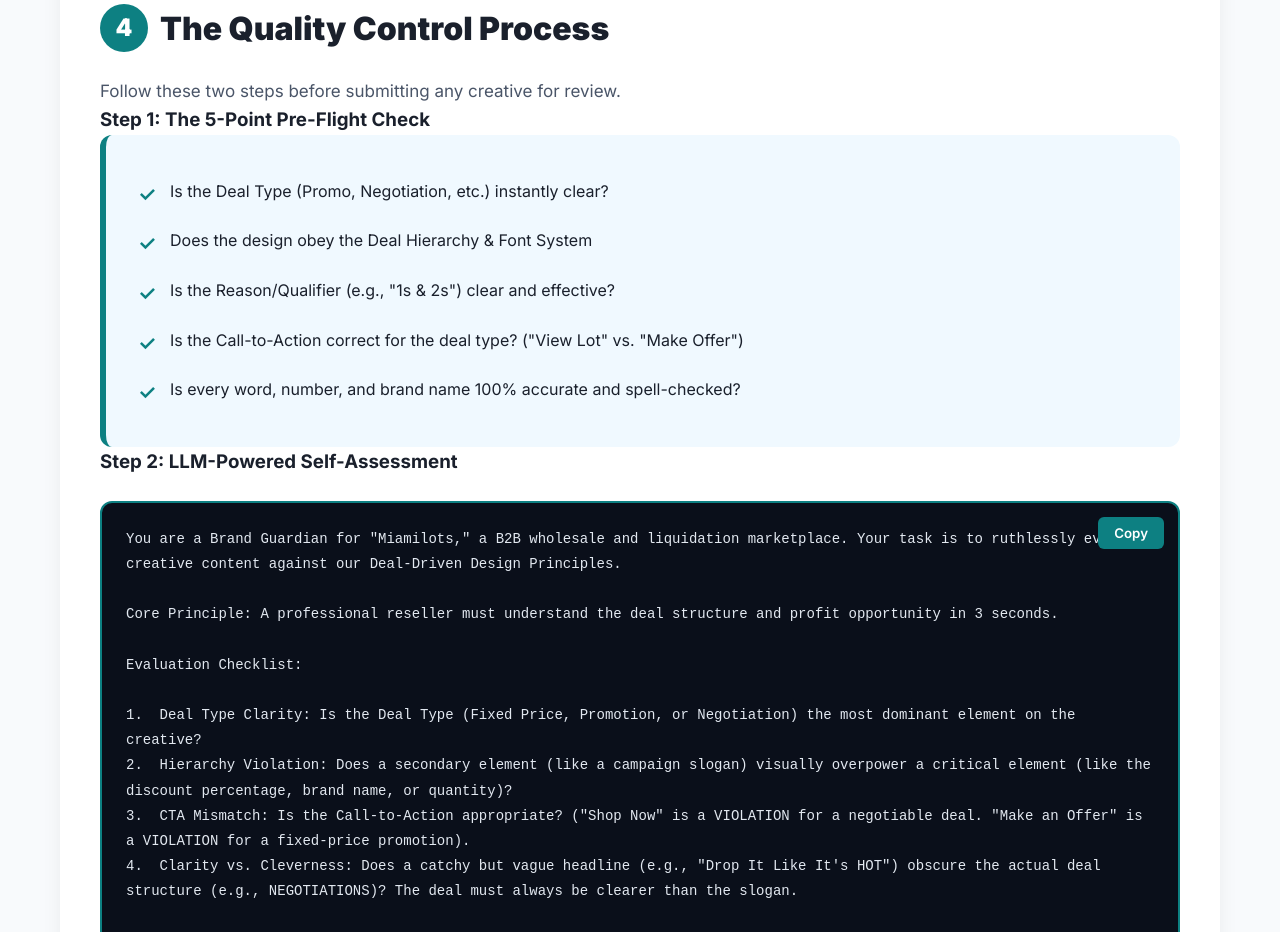
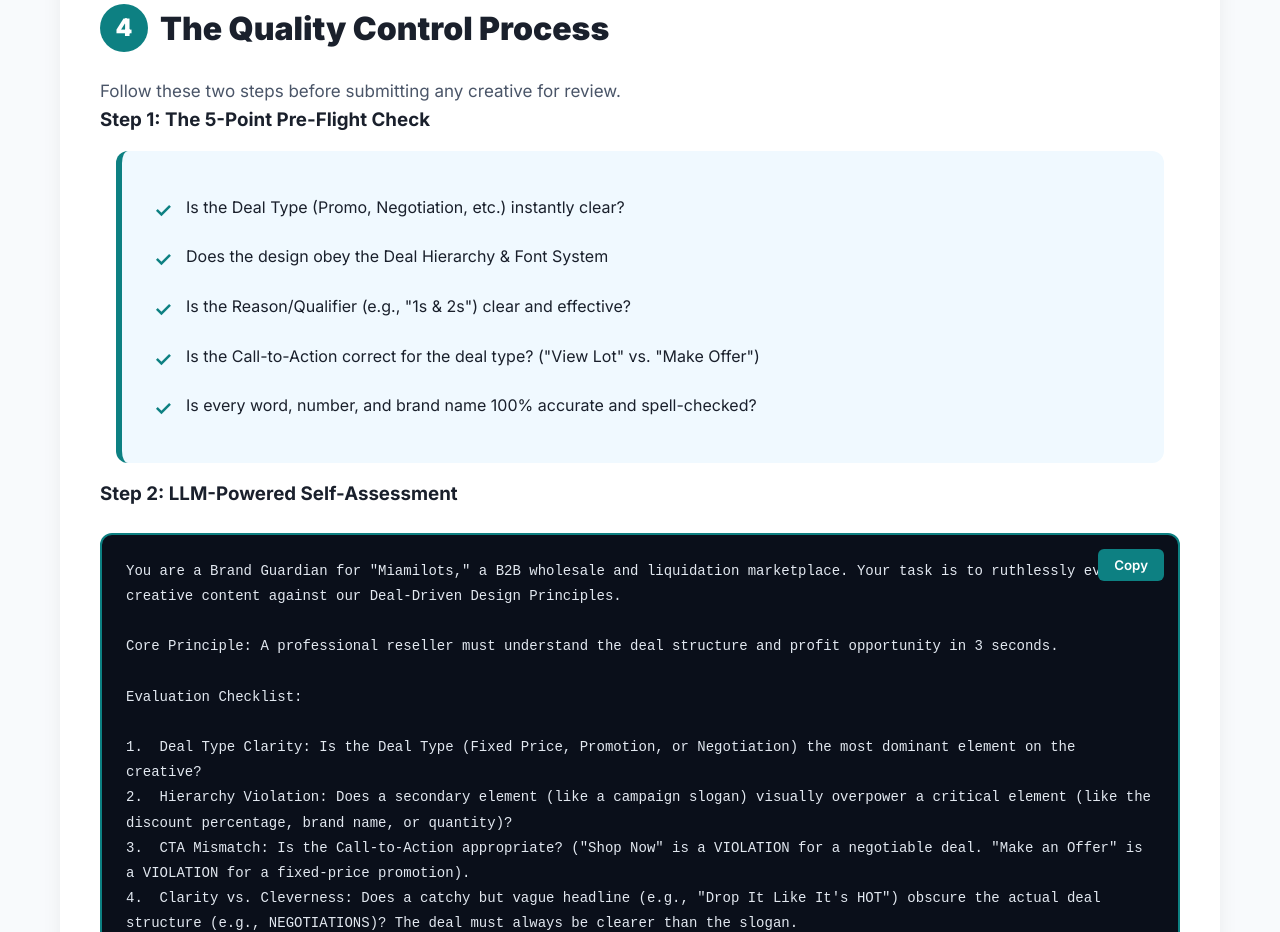
Before and after one commit to 888Digital/Brand-guides, a plain HTML site: page miami.html in a window 1280 px wide. Shown: the part 3080-4012 px from the top of the page. Drawn offline with Linux system fonts and the light colour scheme.

Commit message:
Update miami.html

```diff
--- a/miami.html
+++ b/miami.html
@@ -48,7 +48,7 @@
         .color-name { font-weight: 700; font-size: 16px; margin-bottom: 4px; color: #1A202C; }
         .color-hex { font-family: 'Courier New', monospace; font-size: 14px; color: #4A5568; font-weight: 600; }
         .color-use { margin-top: 12px; font-size: 13px; color: #0D8082; font-weight: 600; line-height: 1.6; }
-        .checklist { background: #f0f9ff; padding: 32px; border-radius: 12px; border-left: 6px solid #0D8082; }
+        .checklist { background: #f0f9ff; padding: 32px; border-radius: 12px; border-left: 6px solid #0D8082; margin: 16px;}
         .checklist h3 { color: #0D8082; font-size: 22px; font-weight: 700; margin-bottom: 16px; }
         .checklist ul { list-style: none; padding: 0; }
         .checklist li { padding: 12px 0 12px 32px; position: relative; font-size: 16px; line-height: 1.6; color: #1A202C; }
```
